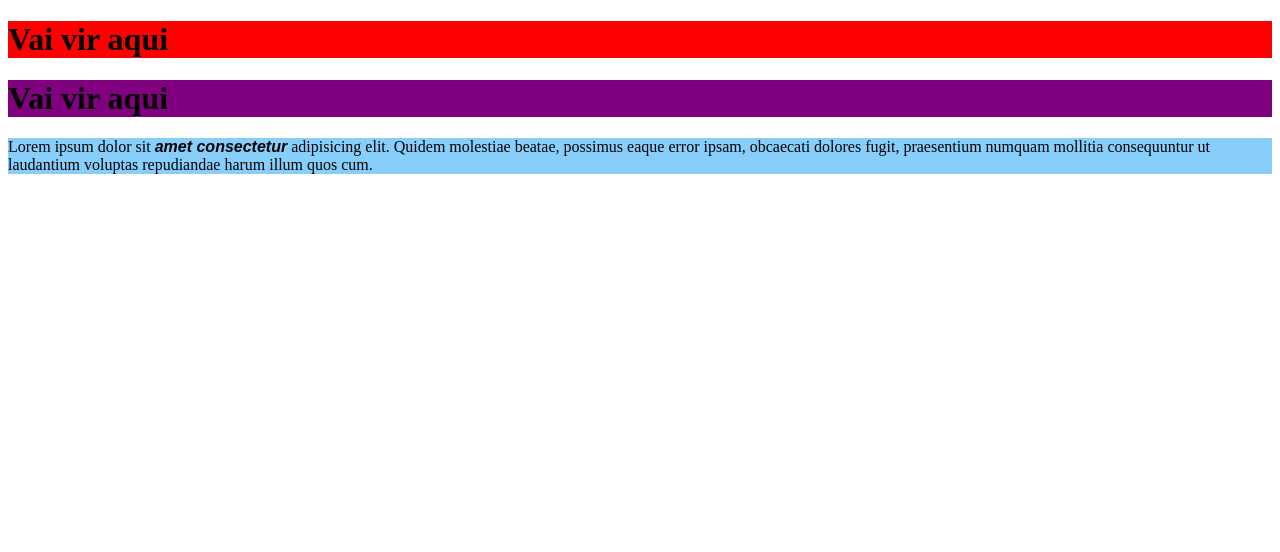
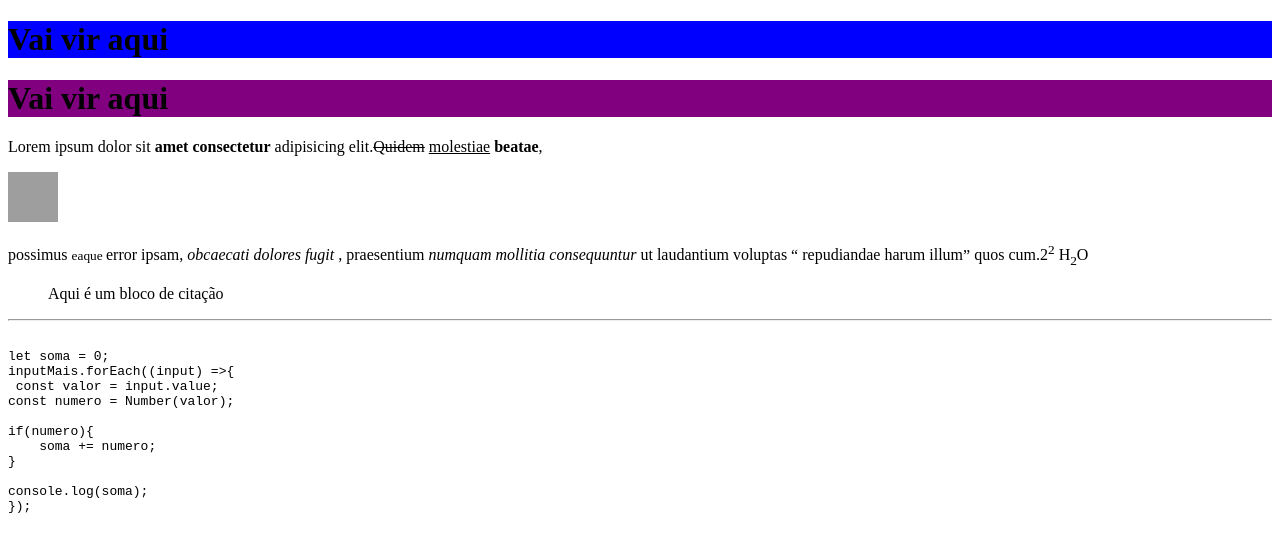
Before and after one commit to Magavinicius/estudo, a plain HTML site: page Curso HTML e JavaScript/000 - Inicio/index.html in a window 1280 px wide. Drawn offline with Linux system fonts and the light colour scheme; grey boxes are pictures that could not be loaded.

Commit message:
feat: teste com tags

```diff
--- a/Curso HTML e JavaScript/000 - Inicio/index.html
+++ b/Curso HTML e JavaScript/000 - Inicio/index.html
@@ -5,10 +5,6 @@
     <meta name="viewport" content="width=device-width, initial-scale=1.0">
     <title>Meu HTML</title>
 <style >
-
-    p {
-        background: lightskyblue;
-    }
 
     #cabecalho-dois{
         background: purple;
@@ -18,9 +14,10 @@
         background-color: red;
     }
 
-    b {
-        font-family: sans-serif;
-        font-style: italic;
+    .img-in-text{
+
+        width:50px;
+        height:50px;
     }
 
 </style>
@@ -28,9 +25,39 @@
 </head>
 <body>
 
-    <h1 id="cabecalho-um" class="fundo-vermelho border-esquerda">Vai vir aqui</h1>
-    <h1 id="cabecalho-dois" class="fundo-vermelho">Vai vir aqui</h1>
-    <p> Lorem ipsum dolor sit <b>amet consectetur</b> adipisicing elit. Quidem molestiae beatae, possimus eaque error ipsam, obcaecati dolores fugit, praesentium numquam mollitia consequuntur ut laudantium voluptas repudiandae harum illum quos cum.</p>
+    <h1 style="background: blue;" id="cabecalho-um" class="fundo-vermelho">Vai vir aqui</h1>
+    <h1 id="cabecalho-dois">Vai vir aqui</h1>
+    <p> Lorem ipsum dolor sit <b>amet consectetur</b> adipisicing elit.<del>Quidem</del> <ins> molestiae</ins> <strong>beatae</strong>,
+    </p>
+        <a href="https://developer.mozilla.org/pt-BR/docs/Web/HTML" target="_blank">
+        <img class="img-in-text" src="https://upload.wikimedia.org/wikipedia/commons/thumb/6/61/HTML5_logo_and_wordmark.svg/2048px-HTML5_logo_and_wordmark.svg.png" alt="Logo do HTML">
+    </a>
+
+    <p>possimus <small> eaque </small>error ipsam, <i>obcaecati dolores fugit</i> , praesentium <em> numquam mollitia consequuntur </em> ut laudantium voluptas <q> repudiandae harum illum</q> quos cum.2<sup>2</sup> H<sub>2</sub>O
+    </p>
+
+
+    <blockquote>
+        Aqui é um bloco de citação
+    </blockquote>
+
+    <hr>
+
+    <pre><code>
+let soma = 0;
+inputMais.forEach((input) =>{
+ const valor = input.value;
+const numero = Number(valor);
+
+if(numero){
+    soma += numero;
+}
+
+console.log(soma);
+});
+</code></pre>
+
+
 
 </body>
 </html>
```
